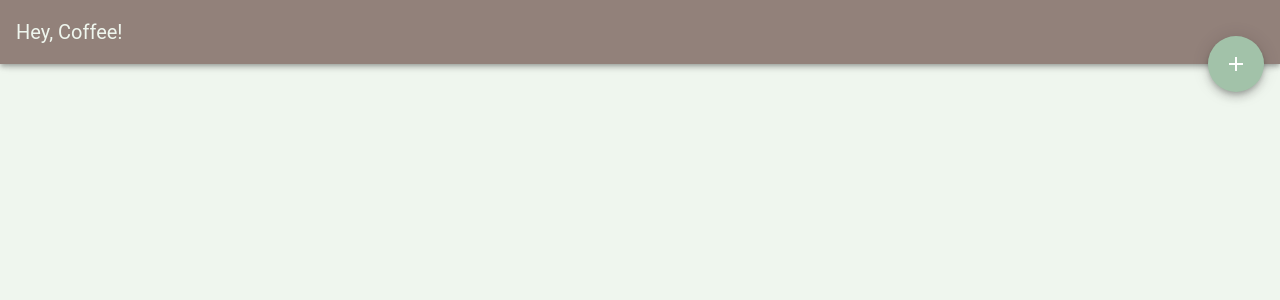
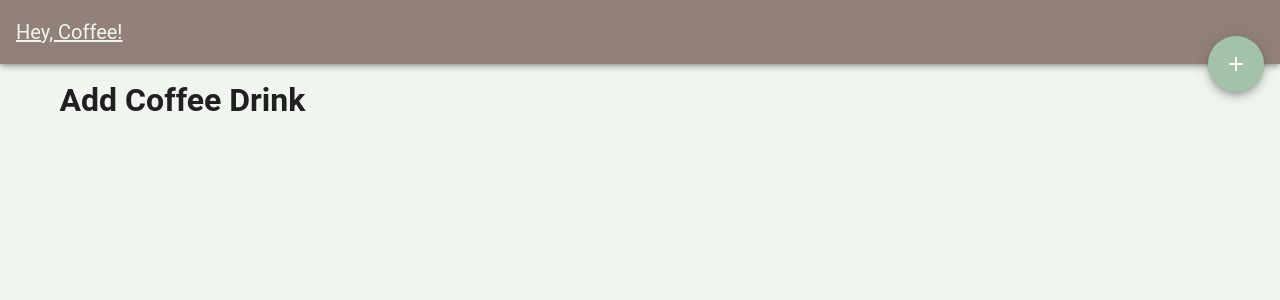
Before and after one commit to clandau/coffee-menu, a Vue app: page /add-item in a window 1280 px wide. Shown: the top 300 px of the page. Built offline with nearby package versions, Linux system fonts and the light colour scheme.

Commit message:
click text to go home

```diff
--- a/src/App.vue
+++ b/src/App.vue
@@ -4,7 +4,9 @@
     :style="{ background: $vuetify.theme.themes.light.lightest }"
   >
     <Navbar />
+    <v-content>
     <router-view />
+    </v-content>
   </v-app>
 </template>
 
--- a/src/components/AddItem.vue
+++ b/src/components/AddItem.vue
@@ -1,6 +1,9 @@
 <template>
   <div>
+    <v-container>
+
 <h1>Add Coffee Drink</h1>
+    </v-container>
   </div>
 </template>
 
--- a/src/components/Navbar.vue
+++ b/src/components/Navbar.vue
@@ -2,9 +2,11 @@
   <div class="navbar">
     <nav>
       <v-app-bar app color="primary">
-        <v-toolbar-title class="lightest--text">Hey, Coffee!</v-toolbar-title>
+        <v-toolbar-title
+          ><router-link to="/" class="lightest--text">Hey, Coffee!</router-link
+        ></v-toolbar-title>
         <v-btn
-        fab
+          fab
           medium
           color="accent"
           absolute
```
